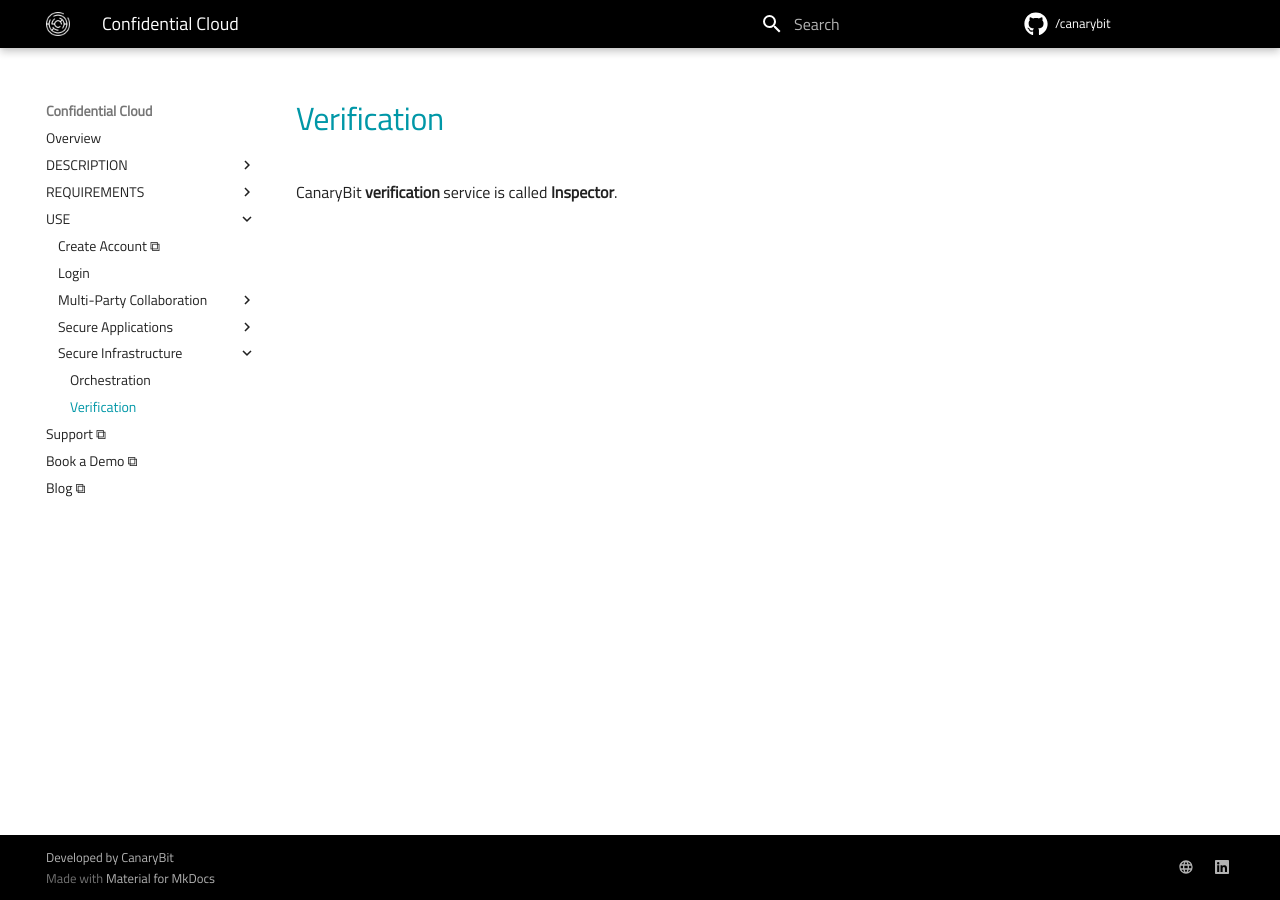
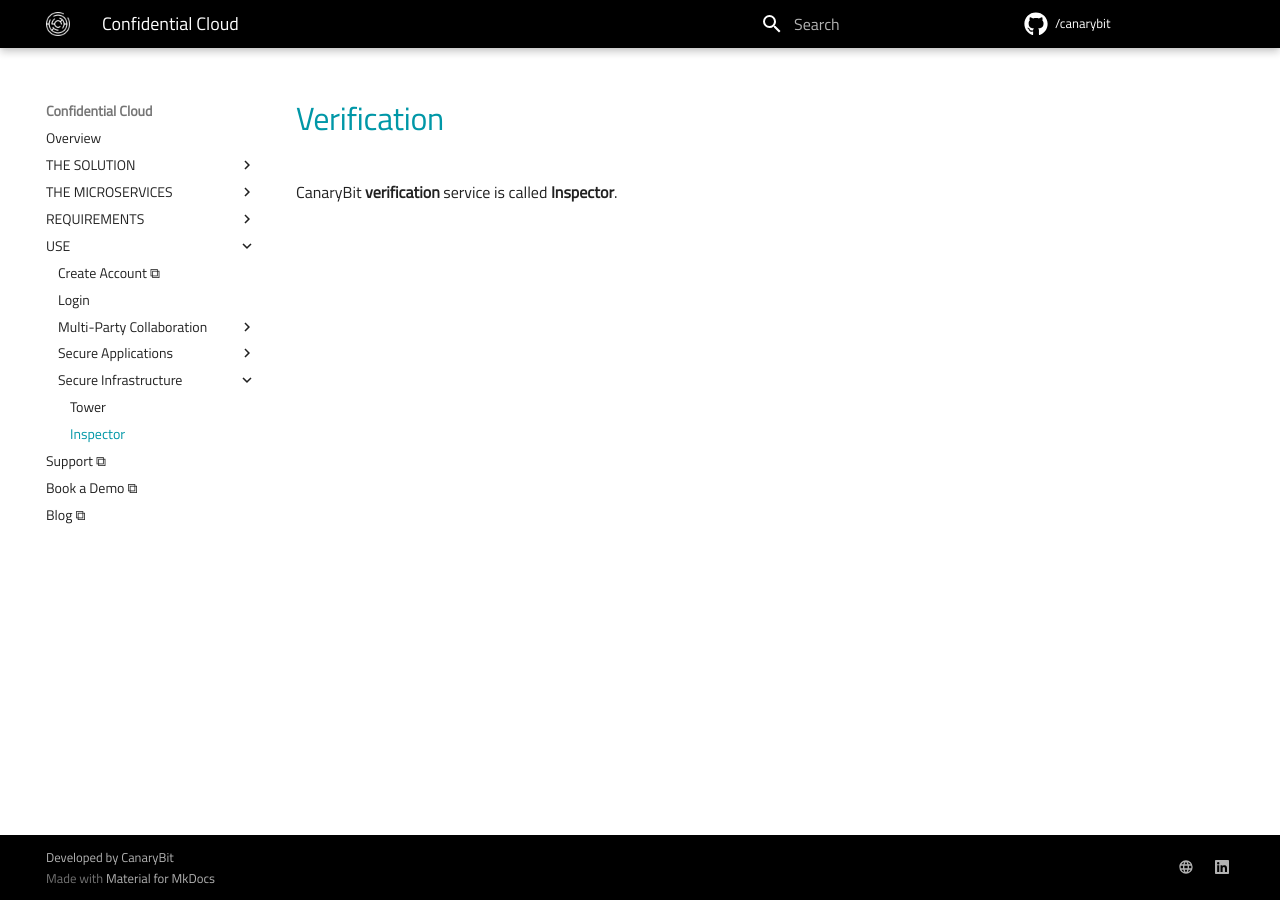
Before and after one commit to canarybit/cc-docs, an MkDocs documentation site: the page built from docs/inspector.md, in a window 1280 px wide. Built offline with MkDocs 1.6.1 and Material for MkDocs 9.7.7, drawn with Linux system fonts in a browser that asks for light colours.

Commit message:
Adds content

```diff
--- a/mkdocs.yml
+++ b/mkdocs.yml
@@ -54,7 +54,7 @@
 
 nav:
   - 'Overview': 'index.md'
-  - DESCRIPTION:
+  - THE SOLUTION:
     - 'Architecture': 'architecture.md'
     - 'Infrastructure': 'infrastructure.md'
     - 'Workflow': 'workflow.md'
@@ -63,6 +63,11 @@
     - 'Compliance': 'compliance.md'
     #- 'Legal': []
     #- 'Roadmap': []
+
+  - THE MICROSERVICES:
+    - 'Studio' : 'studio.md'
+    - 'Tower' : 'tower.md'
+    - 'Inspector' : 'inspector.md'
 
   - REQUIREMENTS:
     - 'X.509 Certificate': 'x509_certificate.md'
```
